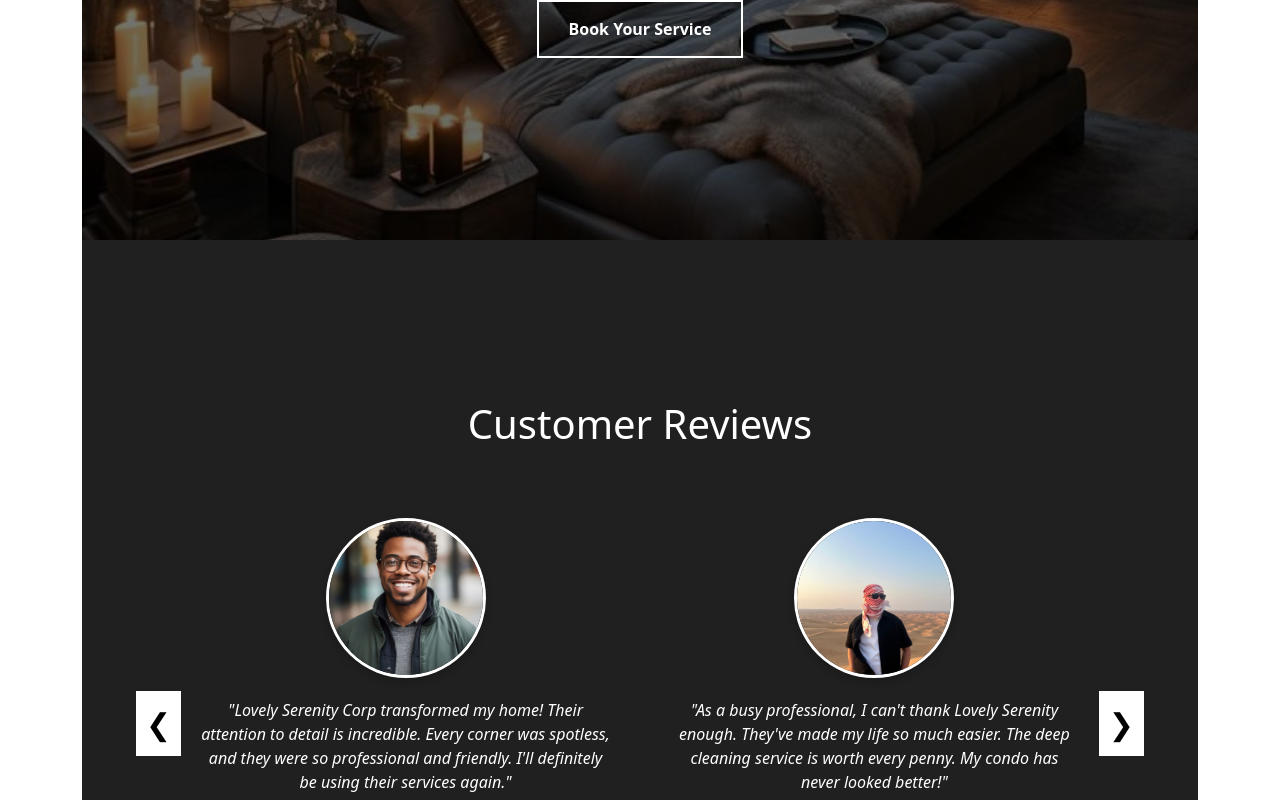
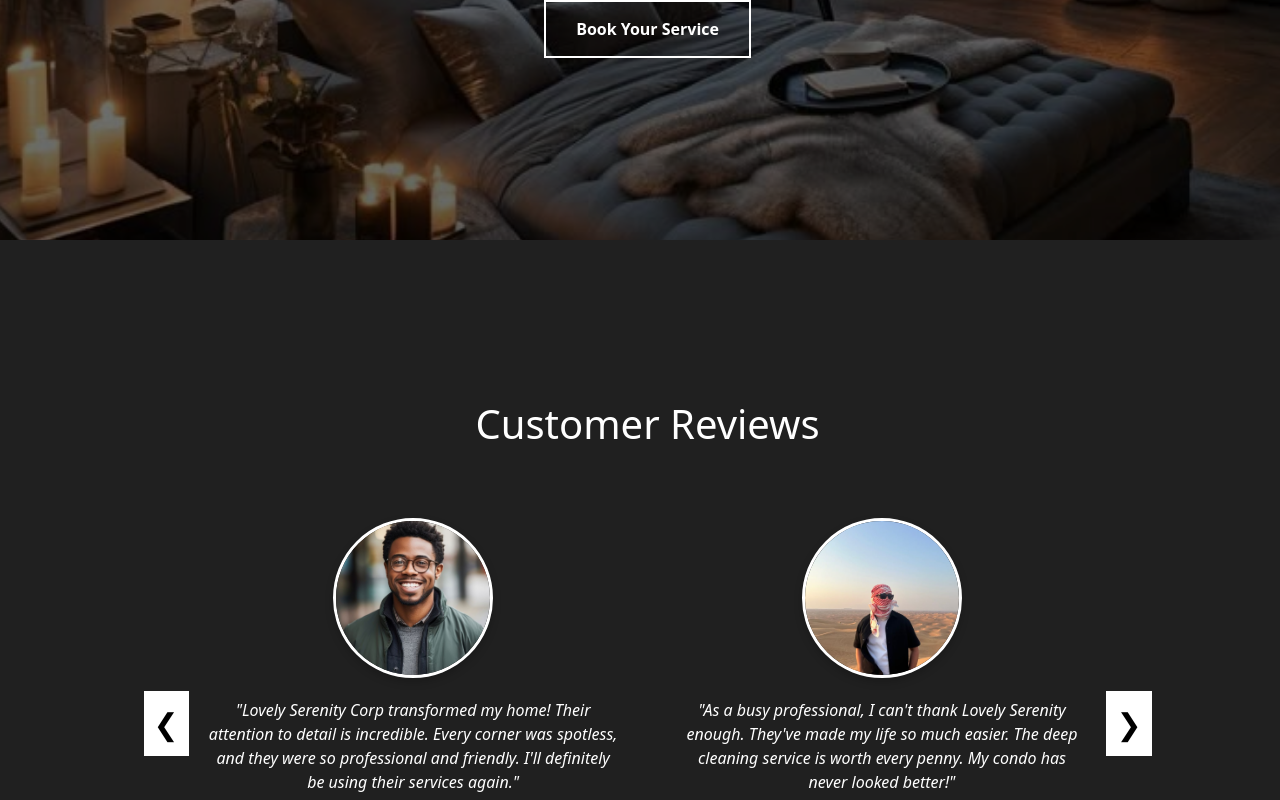
Before and after one commit to DjaniNanda/Online-Booking-Cleaning-Services, a React (Create React App) app in the folder frontend/: page / in a window 1280 px wide. Shown: the part 651-1451 px from the top of the page. Built offline with nearby package versions, Linux system fonts and the light colour scheme.

Commit message:
Update Homepage.css

```diff
--- a/frontend/src/views/Homepage.css
+++ b/frontend/src/views/Homepage.css
@@ -11,8 +11,9 @@ body, html {
 }
 
 .homepage-container {
+  min-width: 122%;
   max-width: 200%;
-  margin: 0;
+  margin-left: -7.2rem;
   padding: 0;
   overflow-x: hidden;
 }
```
